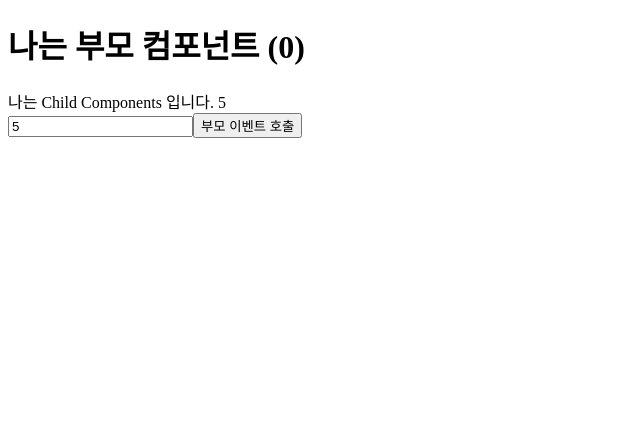
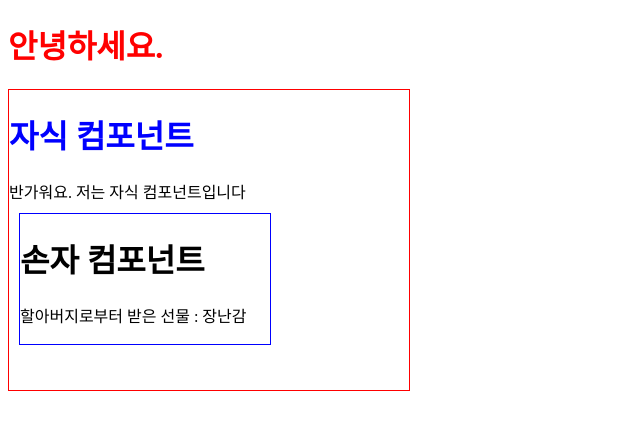
Before and after one commit to bani92/vue_practice, a Vue app: page / in a window 1280 px wide. Shown: the top 430 px of the page, without its empty margins (0-640 px from the left). Built offline with nearby package versions, Linux system fonts and the light colour scheme.

Commit message:
[20251123] provide , inject

```diff
--- a/src/App.vue
+++ b/src/App.vue
@@ -1,32 +1,35 @@
 <template>
   <div>
-    <h1>나는 부모 컴포넌트 ({{ c }})</h1>
-    <!-- 자식 컴포넌트에서 emit으로 정의를 한다 -->
-    <!-- 부모 컴포넌트에서는 자식컴포넌트를 쓰고 있는 요소에 @text 적은 후 함수를 정의한다. -->
-    <LocalChild @create-post="callFunction" />
+    <h1>안녕하세요.</h1>
+    <FirstChild />
   </div>
 </template>
 
 <script>
-import LocalChild from "./components/LocalChild.vue";
+import FirstChild from "./components/FirstChild.vue";
 
 export default {
   data() {
     return {
-      c: 0,
+      gift: "장난감",
     };
   },
-
   components: {
-    LocalChild,
+    FirstChild,
   },
-  methods: {
-    callFunction(var1) {
-      console.log("자식 컴포넌트에서 보낸 이벤트를 수신했어요" + var1);
-      this.c = var1;
-    },
+  provide() {
+    return {
+      gift: this.gift,
+    };
   },
 };
 </script>
 
-<style lang="scss" scoped></style>
+<style scoped>
+h1 {
+  color: red;
+}
+span {
+  margin-left: 20px;
+}
+</style>
--- /dev/null
+++ b/src/components/FirstChild.vue
@@ -0,0 +1,28 @@
+<template>
+  <div>
+    <h1>자식 컴포넌트</h1>
+    반가워요. 저는 자식 컴포넌트입니다
+    <SecondChild />
+  </div>
+</template>
+
+<script>
+import SecondChild from "./SecondChild.vue";
+
+export default {
+  components: {
+    SecondChild,
+  },
+};
+</script>
+
+<style scoped>
+h1 {
+  color: blue;
+}
+div {
+  width: 400px;
+  height: 300px;
+  border: 1px solid red;
+}
+</style>
--- /dev/null
+++ b/src/components/SecondChild.vue
@@ -0,0 +1,21 @@
+<template>
+  <div class="sub">
+    <h1>손자 컴포넌트</h1>
+    <p>할아버지로부터 받은 선물 : {{ gift }}</p>
+  </div>
+</template>
+
+<script>
+export default {
+  inject: ["gift"],
+};
+</script>
+
+<style scoped>
+.sub {
+  width: 250px;
+  height: 130px;
+  border: 1px solid blue;
+  margin: 10px;
+}
+</style>
```
